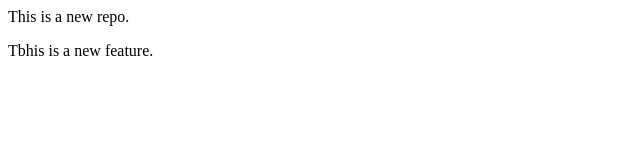
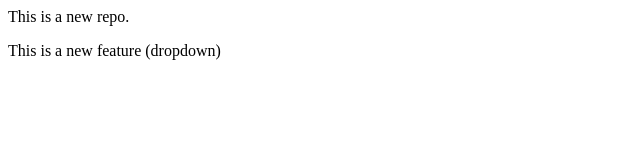
Before and after one commit to Student-ApniCompany/localrepo, a plain HTML site: page index.html in a window 1280 px wide. Shown: the full height of the page, 0-640 px from the left. Drawn offline with Linux system fonts and the light colour scheme.

Commit message:
Add dropdown

```diff
--- a/index.html
+++ b/index.html
@@ -1,2 +1,2 @@
 <p>This is a new repo.</p>
-<p>Tbhis is a new feature.</p>
+<p>This is a new feature (dropdown)</p>
```
